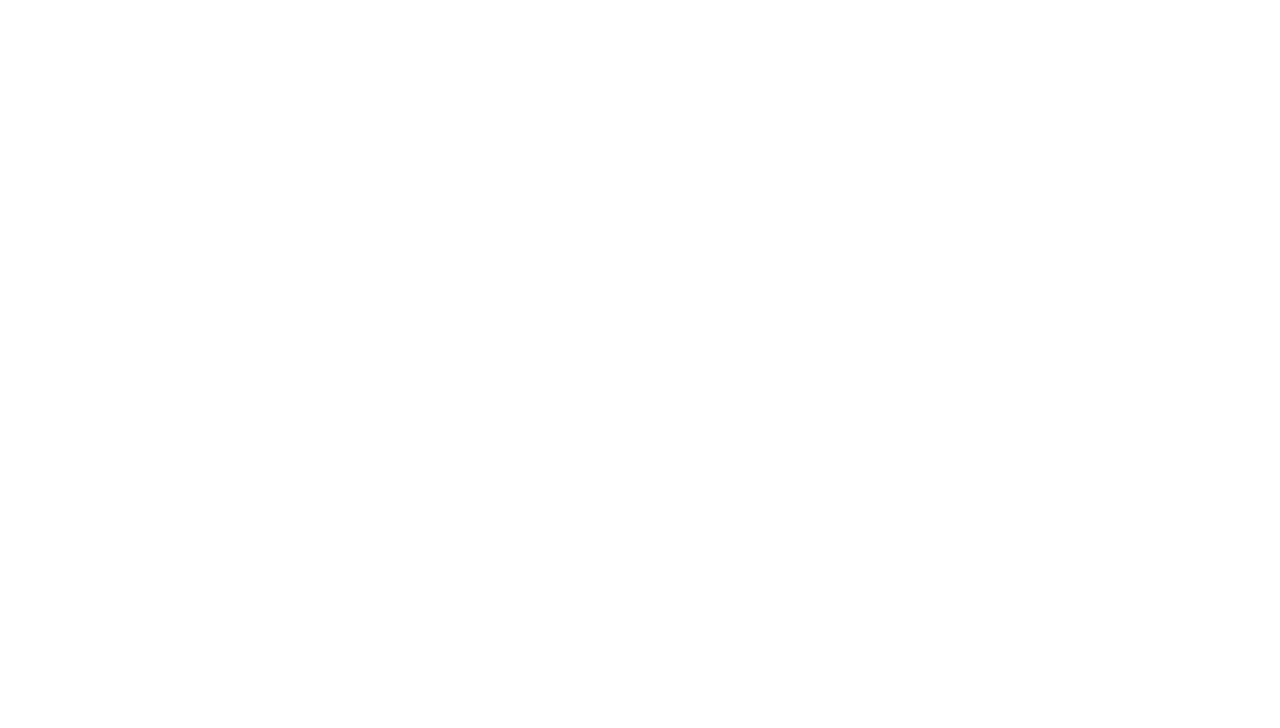
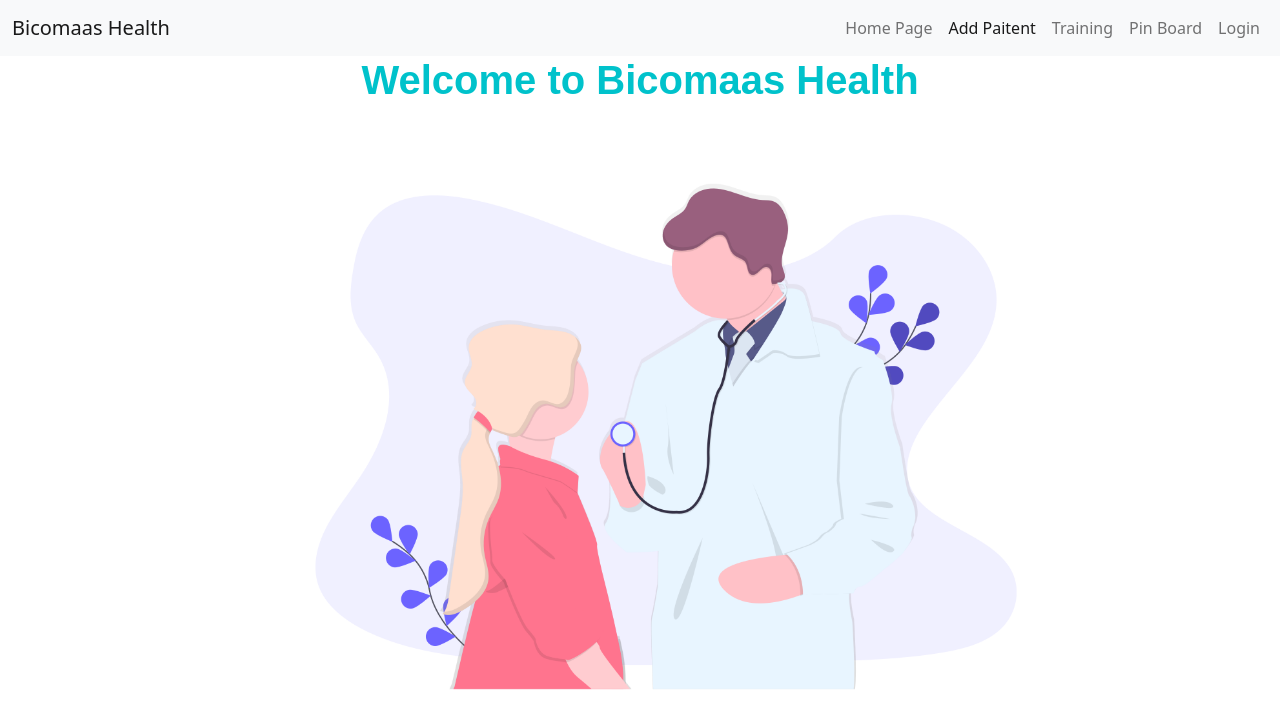
Before and after one commit to anikachoudhury/frontend-project-react, a React (Create React App) app: page / in a window 1280 px wide. Shown: the top 728 px of the page. Built offline with nearby package versions, Linux system fonts and the light colour scheme.

Commit message:
anis final changes

```diff
--- a/package.json
+++ b/package.json
@@ -9,6 +9,7 @@
     "bootstrap": "^5.1.1",
     "react": "^17.0.2",
     "react-dom": "^17.0.2",
+    "react-router-dom": "^5.3.0",
     "react-scripts": "4.0.3",
     "typed": "^0.3.3",
     "web-vitals": "^1.1.2"
--- a/src/App.js
+++ b/src/App.js
@@ -3,15 +3,29 @@
 // import Add from './pages/Add';
 // import Search from './pages/Search';
 
-import Navbar from './Components/Navbar'; //use component within app.js
+import React from 'react';
 import Home from './pages/home'
-import Middle from './Components/Middle';
+import Navbar from './components/Navbar';
+
+import UserForm from './components/UserForm';
+import Login from './pages/Login';
+import HealthFacts from './pages/HealthFacts';
+import {BrowserRouter as Router, Switch, Route } from 'react-router-dom';
+
 
 function App() {
   return (
-    <div></div>
-
-
+    <Router>
+      <div className="app">
+        <Navbar />
+        <Switch>
+          <Route exact path="/" component={Home}/>
+          <Route path="/login" component={Login}/>
+          <Route path="/addpatient" component={UserForm}/>
+          <Route path="/healthfacts" component={HealthFacts}/>
+        </Switch>
+      </div>
+    </Router>
   );
 }
 
--- a/src/Components/Navbar.js
+++ b/src/Components/Navbar.js
@@ -1,15 +1,15 @@
 import React from "react";
 import "bootstrap/dist/css/bootstrap.min.css";
 //bootstrap framework that gives lots of UI elements - npm install bootstrap
-
+import {Link} from 'react-router-dom';
 function Navbar() {
   //create a Navbar function
   return (
     <nav className="navbar navbar-expand-lg navbar-light bg-light">
       <div className="container-fluid">
-        <a className="navbar-brand" href="#">
+        <Link className="navbar-brand" to="/">
           Bicomaas Health
-        </a>
+        </Link>
        <button
           className="navbar-toggler"
           type="button"
@@ -23,55 +23,32 @@ function Navbar() {
         </button>
         <div className="collapse navbar-collapse" id="navbarSupportedContent">
           <ul className="navbar-nav ms-auto mb-2 mb-lg-0">
+
+              <Link className="nav-link" to="/">
+                <li>Home Page</li>
+              </Link>
+
+
+              <Link className="nav-link active" aria-current="page" to="/addpatient">
+                <li>Add Paitent</li>
+              </Link>
+
             <li className="nav-item">
-              <a className="nav-link" href="#">
-                Home Page
-              </a>
+              <Link className="nav-link" to="/healthfacts">
+                Training
+              </Link>
             </li>
             <li className="nav-item">
-              <a className="nav-link active" aria-current="page" href="#">
-                Add Paitent
-              </a>
+              <Link className="nav-link" to="/pin">
+                Pin Board
+              </Link>
             </li>
             <li className="nav-item">
-              <a className="nav-link" href="#">
-                Search Patient
-              </a>
+              <Link className="nav-link" to="/login">
+                Login
+              </Link>
             </li>
-            <li className="nav-item">
-              <a className="nav-link" href="#">
-                Training
-              </a>
-            </li>
-            <li className="nav-item">
-              <a className="nav-link" href="#">
-                Pin Board
-              </a>
-            </li>
-            <li class="nav-item dropdown">
-              <a
-                class="nav-link dropdown-toggle"
-                href="#"
-                id="navbarDropdownMenuLink"
-                role="button"
-                data-toggle="dropdown"
-                aria-haspopup="true"
-                aria-expanded="false"
-              >
-                Staff
-              </a>
-              <div
-                class="dropdown-menu"
-                aria-labelledby="navbarDropdownMenuLink"
-              >
-                <a class="dropdown-item" href="#">
-                  Login
-                </a>
-                <a class="dropdown-item" href="#">
-                  Logout
-                </a>
-              </div>
-            </li>
+
           </ul>
         </div>
       </div>
--- a/src/index.js
+++ b/src/index.js
@@ -1,13 +1,14 @@
 import React from 'react';
 import ReactDOM from 'react-dom';
+import { BrowserRouter } from "react-router-dom";
 import './index.css';
 import App from './App';
 import reportWebVitals from './reportWebVitals';
 
 ReactDOM.render(
-  <React.StrictMode>
+  <BrowserRouter>
     <App />
-  </React.StrictMode>,
+  </BrowserRouter>,
   document.getElementById('root')
 );
 
--- a/src/pages/HealthFacts.js
+++ b/src/pages/HealthFacts.js
@@ -85,7 +85,7 @@ that is now referred to as medical quality
 improvement.’</p>
 <h2>TRAINING DATES</h2>
 <p className='Health__facts__paragraph'>Training will be held over Zoom.
-26th November 2021 & 29th November 2021
+26th November 2021 and 29th November 2021
 Zoom link will be sent via email closer to time</p>
 </section>
 </body>
--- a/src/pages/home.css
+++ b/src/pages/home.css
@@ -0,0 +1,4 @@
+.doctorimg img {
+    width: 70%;
+    margin-left: 17%;
+}
--- a/src/pages/home.js
+++ b/src/pages/home.js
@@ -1,11 +1,17 @@
-import React from 'react'
-
+import React from 'react';
+import './home.css';
+import doctor from '../images/undraw_doctor_kw5l.png'
 function home() {
     return (
         <div>
-            <title> </title>
-            <p></p>
-            <p></p>
+            <div className='header-wrapper'>
+            <div className="main-info jumbotron">
+                <h1> Welcome to Bicomaas Health </h1>
+                <div className="doctorimg">
+                <img src={doctor} alt="doctor"></img>
+                </div>
+            </div>
+        </div>
         </div>
     )
 }
```
Also changed, not shown: src/images/undraw_doctor_kw5l.png (added), 1 other file (tests, documents, lock files or other folders).
